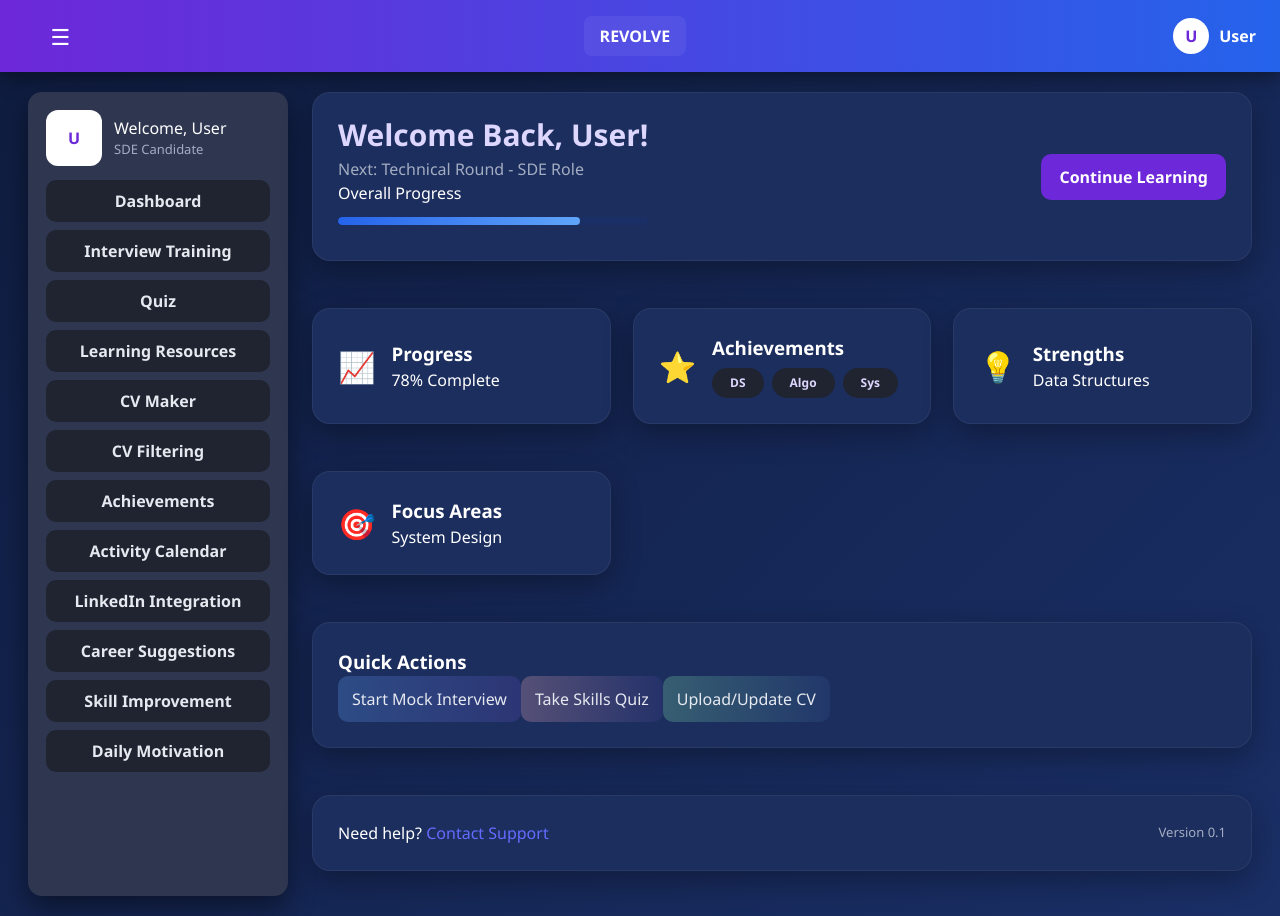
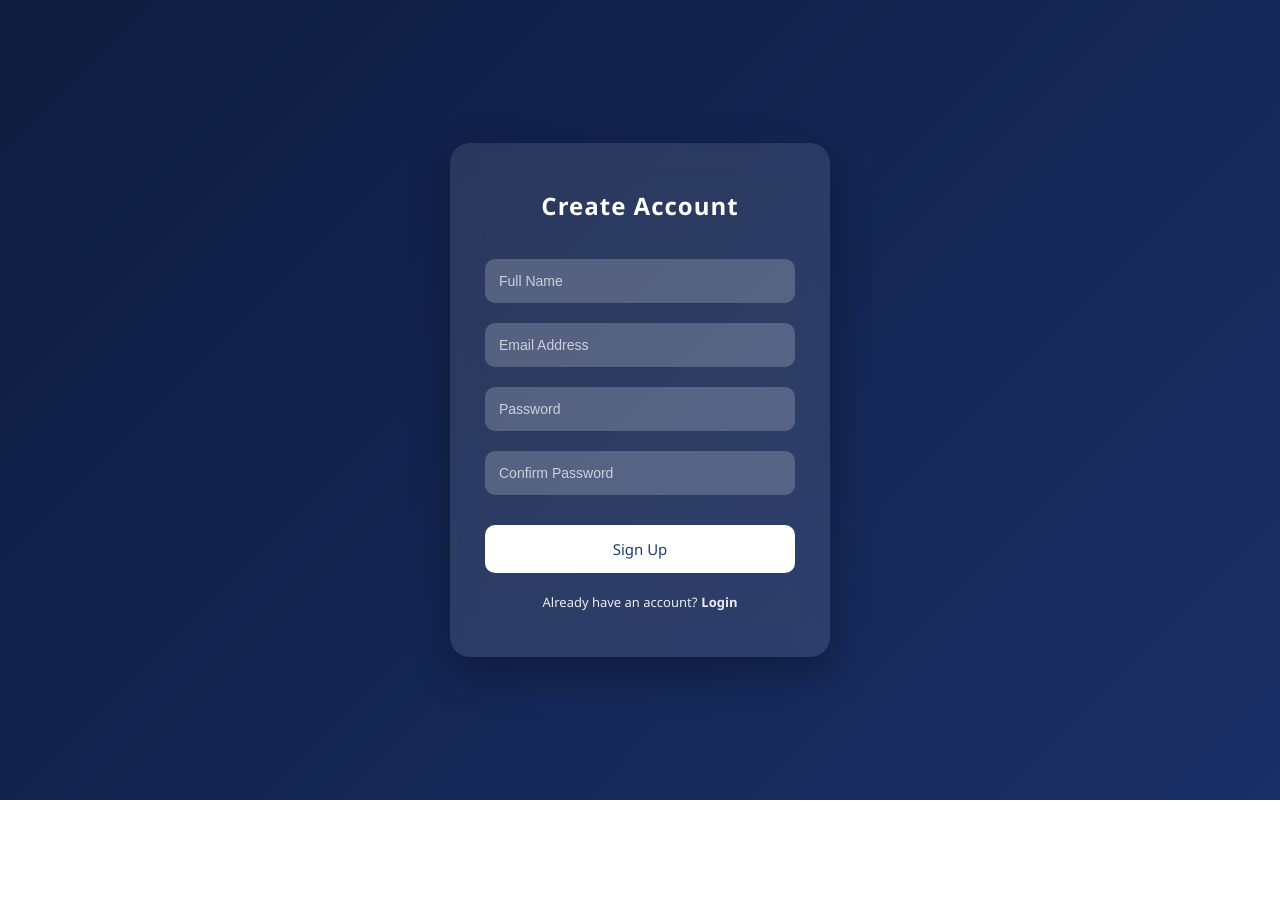
Before and after one commit to Shenukafdo2006/SDGP-AI-Interviewer, a React app in the folder frontend/: page / in a window 1280 px wide. After the commit the page ends 800 px from the top, so only its background shows below. Built offline with nearby package versions, Linux system fonts and the light colour scheme; the HTML template or start-up script is replaced by a standard one.

Commit message:
login and sign up

```diff
--- a/frontend/authPage/login.css
+++ b/frontend/authPage/login.css
@@ -0,0 +1,142 @@
+@import url('https://fonts.googleapis.com/css2?family=Poppins:wght@300;400;500;600&display=swap');
+
+* {
+  box-sizing: border-box;
+}
+
+body {
+  margin: 0;
+  font-family: 'Poppins', sans-serif;
+  background: linear-gradient(135deg, #141e30, #243b55);
+  height: 100vh;
+  display: flex;
+  justify-content: center;
+  align-items: center;
+}
+
+/* Container */
+.login-container {
+  width: 100%;
+  display: flex;
+  justify-content: center;
+  align-items: center;
+}
+
+/* Glass Card */
+.login-form {
+  background: rgba(255, 255, 255, 0.12);
+  backdrop-filter: blur(18px);
+  padding: 45px 35px;
+  width: 380px;
+  border-radius: 18px;
+  box-shadow: 0 18px 45px rgba(0, 0, 0, 0.35);
+  text-align: center;
+  color: white;
+  transition: transform 0.25s ease;
+}
+
+.login-form:hover {
+  transform: translateY(-4px);
+}
+
+/* Title */
+.login-form h2 {
+  margin-bottom: 6px;
+  font-weight: 600;
+}
+
+.subtitle {
+  font-size: 13px;
+  margin-bottom: 26px;
+  opacity: 0.85;
+}
+
+/* Inputs */
+.login-form input[type="email"],
+.login-form input[type="password"] {
+  width: 100%;
+  padding: 14px;
+  margin: 10px 0;
+  border: none;
+  border-radius: 10px;
+  outline: none;
+  font-size: 14px;
+  background: rgba(255, 255, 255, 0.22);
+  color: white;
+  transition: all 0.25s ease;
+}
+
+.login-form input::placeholder {
+  color: rgba(255, 255, 255, 0.75);
+}
+
+.login-form input:focus {
+  background: rgba(255, 255, 255, 0.35);
+  box-shadow: 0 0 0 2px rgba(255, 255, 255, 0.8);
+}
+
+/* Options Row */
+.options {
+  display: flex;
+  justify-content: space-between;
+  align-items: center;
+  font-size: 12px;
+  margin: 12px 0 22px 0;
+}
+
+.options label {
+  display: flex;
+  align-items: center;
+  gap: 6px;
+}
+
+.options input {
+  accent-color: #ffffff;
+}
+
+.options a {
+  color: rgba(255, 255, 255, 0.85);
+  text-decoration: none;
+}
+
+.options a:hover {
+  text-decoration: underline;
+}
+
+/* Button */
+.login-form button {
+  width: 100%;
+  padding: 14px;
+  background: white;
+  border: none;
+  border-radius: 10px;
+  font-size: 15px;
+  font-weight: 500;
+  cursor: pointer;
+  color: #243b55;
+  transition: all 0.25s ease;
+}
+
+.login-form button:hover {
+  background: #e6e6e6;
+  transform: scale(1.03);
+}
+
+/* Bottom Text */
+.bottom-text {
+  margin-top: 22px;
+  font-size: 13px;
+}
+
+.link-text {
+  color: #ffffff;
+  font-weight: 600;
+  cursor: pointer;
+  margin-left: 4px;
+  transition: opacity 0.2s ease;
+}
+
+.link-text:hover {
+  opacity: 0.8;
+  text-decoration: underline;
+}
--- a/frontend/authPage/login.jsx
+++ b/frontend/authPage/login.jsx
@@ -0,0 +1,59 @@
+import React, { useState } from "react";
+import "./login.css";
+
+function Login({ onLoginSuccess, onBackToSignup }) {
+  const [email, setEmail] = useState("");
+  const [password, setPassword] = useState("");
+
+  const handleSubmit = (e) => {
+    e.preventDefault();
+    alert("Login Successful!");
+    onLoginSuccess(); // Navigate to dashboard
+  };
+
+  return (
+    <div className="login-container">
+      <form className="login-form" onSubmit={handleSubmit}>
+        <h2>Welcome Back</h2>
+        <p className="subtitle">Login to your account</p>
+
+        <input
+          type="email"
+          placeholder="Email Address"
+          value={email}
+          onChange={(e) => setEmail(e.target.value)}
+          required
+        />
+
+        <input
+          type="password"
+          placeholder="Password"
+          value={password}
+          onChange={(e) => setPassword(e.target.value)}
+          required
+        />
+
+        <div className="options">
+          <label>
+            <input type="checkbox" /> Remember me
+          </label>
+          <a href="#">Forgot Password?</a>
+        </div>
+
+        <button type="submit">Login</button>
+
+        <p>
+          Don’t have an account?{" "}
+          <span
+            className="link-text"
+            onClick={onBackToSignup}
+          >
+            Sign Up
+          </span>
+        </p>
+      </form>
+    </div>
+  );
+}
+
+export default Login;
--- a/frontend/authPage/signup.css
+++ b/frontend/authPage/signup.css
@@ -0,0 +1,108 @@
+/* Google Font (optional but recommended) */
+@import url('https://fonts.googleapis.com/css2?family=Poppins:wght@300;400;500;600&display=swap');
+
+* {
+  box-sizing: border-box;
+}
+
+body {
+  margin: 0;
+  font-family: 'Poppins', sans-serif;
+  background: linear-gradient(135deg, #1e3c72, #2a5298);
+  display: flex;
+  justify-content: center;
+  align-items: center;
+  height: 100vh;
+}
+
+/* Container */
+.signup-container {
+  width: 100%;
+  display: flex;
+  justify-content: center;
+  align-items: center;
+}
+
+/* Glass Card Effect */
+.signup-form {
+  background: rgba(255, 255, 255, 0.1);
+  backdrop-filter: blur(15px);
+  padding: 45px 35px;
+  width: 380px;
+  border-radius: 20px;
+  box-shadow: 0 15px 40px rgba(0, 0, 0, 0.3);
+  text-align: center;
+  color: white;
+  transition: transform 0.3s ease;
+}
+
+.signup-form:hover {
+  transform: translateY(-5px);
+}
+
+/* Title */
+.signup-form h2 {
+  margin-bottom: 25px;
+  font-weight: 600;
+  letter-spacing: 1px;
+}
+
+/* Inputs */
+.signup-form input {
+  width: 100%;
+  padding: 14px;
+  margin: 10px 0;
+  border: none;
+  border-radius: 10px;
+  outline: none;
+  font-size: 14px;
+  background: rgba(255, 255, 255, 0.2);
+  color: white;
+  transition: all 0.3s ease;
+}
+
+.signup-form input::placeholder {
+  color: rgba(255, 255, 255, 0.7);
+}
+
+.signup-form input:focus {
+  background: rgba(255, 255, 255, 0.35);
+  box-shadow: 0 0 0 2px #ffffff;
+}
+
+/* Button */
+.signup-form button {
+  width: 100%;
+  padding: 14px;
+  margin-top: 20px;
+  background: white;
+  border: none;
+  border-radius: 10px;
+  font-size: 15px;
+  font-weight: 500;
+  cursor: pointer;
+  color: #1e3c72;
+  transition: all 0.3s ease;
+}
+
+.signup-form button:hover {
+  background: #e6e6e6;
+  transform: scale(1.03);
+}
+
+/* Bottom text */
+.signup-form p {
+  margin-top: 20px;
+  font-size: 13px;
+  opacity: 0.9;
+}
+
+.signup-form a {
+  color: #ffffff;
+  text-decoration: none;
+  font-weight: 500;
+}
+
+.signup-form a:hover {
+  text-decoration: underline;
+}
--- a/frontend/authPage/signup.jsx
+++ b/frontend/authPage/signup.jsx
@@ -0,0 +1,88 @@
+import React, { useState } from "react";
+import "./Signup.css";
+
+function Signup({ onSignupSuccess, onGoToLogin }) {
+  const [formData, setFormData] = useState({
+    name: "",
+    email: "",
+    password: "",
+    confirmPassword: "",
+  });
+
+  const handleChange = (e) => {
+    setFormData({
+      ...formData,
+      [e.target.name]: e.target.value,
+    });
+  };
+
+  const handleSubmit = (e) => {
+    e.preventDefault();
+
+    if (formData.password !== formData.confirmPassword) {
+      alert("Passwords do not match!");
+      return;
+    }
+
+    alert("Signup Successful!");
+    onSignupSuccess(); // Navigate to dashboard
+  };
+
+  return (
+    <div className="signup-container">
+      <form className="signup-form" onSubmit={handleSubmit}>
+        <h2>Create Account</h2>
+
+        <input
+          type="text"
+          name="name"
+          placeholder="Full Name"
+          value={formData.name}
+          onChange={handleChange}
+          required
+        />
+
+        <input
+          type="email"
+          name="email"
+          placeholder="Email Address"
+          value={formData.email}
+          onChange={handleChange}
+          required
+        />
+
+        <input
+          type="password"
+          name="password"
+          placeholder="Password"
+          value={formData.password}
+          onChange={handleChange}
+          required
+        />
+
+        <input
+          type="password"
+          name="confirmPassword"
+          placeholder="Confirm Password"
+          value={formData.confirmPassword}
+          onChange={handleChange}
+          required
+        />
+
+        <button type="submit">Sign Up</button>
+
+        <p>
+          Already have an account?
+          <span
+            className="link-text"
+            onClick={onGoToLogin}
+          >
+            Login
+          </span>
+        </p>
+      </form>
+    </div>
+  );
+}
+
+export default Signup;
--- a/frontend/src/main.jsx
+++ b/frontend/src/main.jsx
@@ -2,6 +2,8 @@ import { StrictMode, useState } from 'react'
 import { createRoot } from 'react-dom/client'
 import './index.css'
 
+import Signup from '../authPage/signup'
+import Login from '../authPage/login'
 import DashBoard from './DashBoard'
 import InterviewTraining from './InterviewTraining'
 import LiveInterview from './LiveInterview'
@@ -17,24 +19,77 @@ import SkillImprovement from './SkillImprovement'
 import DailyMotivation from './DailyMotivation'
 
 function App() {
-  const [view, setView] = useState('dashboard')
 
+  const [view, setView] = useState('signup')
+
+
+  if (view === 'signup') {
+    return (
+      <Signup
+        onSignupSuccess={() => setView('dashboard')}
+         onGoToLogin={() => setView('login')}
+      />
+    )
+  }
+  if (view === 'login') {
+    return (
+      <Login
+        onLoginSuccess={() => setView('dashboard')}
+        onBackToSignup={() => setView('signup')}
+      />
+    )
+  }
+
+
+  // 🔹 Training Page
   if (view === 'training') {
-    return <InterviewTraining onBack={() => setView('dashboard')} onStartInterview={() => setView('live-interview')} />
+    return (
+      <InterviewTraining
+        onBack={() => setView('dashboard')}
+        onStartInterview={() => setView('live-interview')}
+      />
+    )
   }
+
+  // 🔹 Live Interview
   if (view === 'live-interview') {
-    return <LiveInterview onBack={() => setView('training')} />;
+    return (
+      <LiveInterview
+        onBack={() => setView('training')}
+      />
+    )
   }
-  if (view === 'quiz') return <Quiz onBack={() => setView('dashboard')} />
-  if (view === 'learning-resources') return <LearningResources onBack={() => setView('dashboard')} />
-  if (view === 'cv-maker') return <CVMaker onBack={() => setView('dashboard')} />
-  if (view === 'cv-filtering') return <CVFiltering onBack={() => setView('dashboard')} />
-  if (view === 'achievements') return <Achievements onBack={() => setView('dashboard')} />
-  if (view === 'activity-calendar') return <ActivityCalendar onBack={() => setView('dashboard')} />
-  if (view === 'linkedin-integration') return <LinkedInIntegration onBack={() => setView('dashboard')} />
-  if (view === 'career-suggestions') return <CareerSuggestions onBack={() => setView('dashboard')} />
-  if (view === 'skill-improvement') return <SkillImprovement onBack={() => setView('dashboard')} />
-  if (view === 'daily-motivation') return <DailyMotivation onBack={() => setView('dashboard')} />
+
+  if (view === 'quiz')
+    return <Quiz onBack={() => setView('dashboard')} />
+
+  if (view === 'learning-resources')
+    return <LearningResources onBack={() => setView('dashboard')} />
+
+  if (view === 'cv-maker')
+    return <CVMaker onBack={() => setView('dashboard')} />
+
+  if (view === 'cv-filtering')
+    return <CVFiltering onBack={() => setView('dashboard')} />
+
+  if (view === 'achievements')
+    return <Achievements onBack={() => setView('dashboard')} />
+
+  if (view === 'activity-calendar')
+    return <ActivityCalendar onBack={() => setView('dashboard')} />
+
+  if (view === 'linkedin-integration')
+    return <LinkedInIntegration onBack={() => setView('dashboard')} />
+
+  if (view === 'career-suggestions')
+    return <CareerSuggestions onBack={() => setView('dashboard')} />
+
+  if (view === 'skill-improvement')
+    return <SkillImprovement onBack={() => setView('dashboard')} />
+
+  if (view === 'daily-motivation')
+    return <DailyMotivation onBack={() => setView('dashboard')} />
+
 
   return <DashBoard setView={setView} />
 }
```
Also changed, not shown: 1 other file (tests, documents, lock files or other folders).
